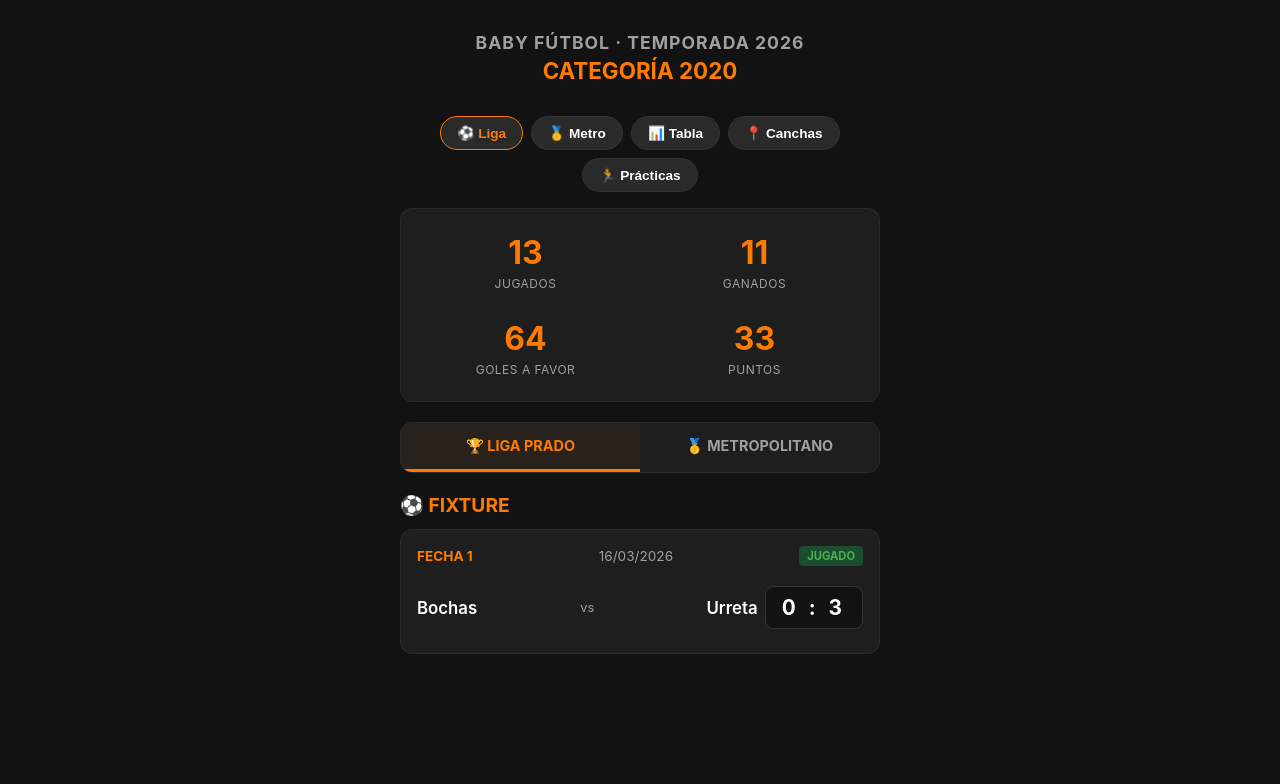
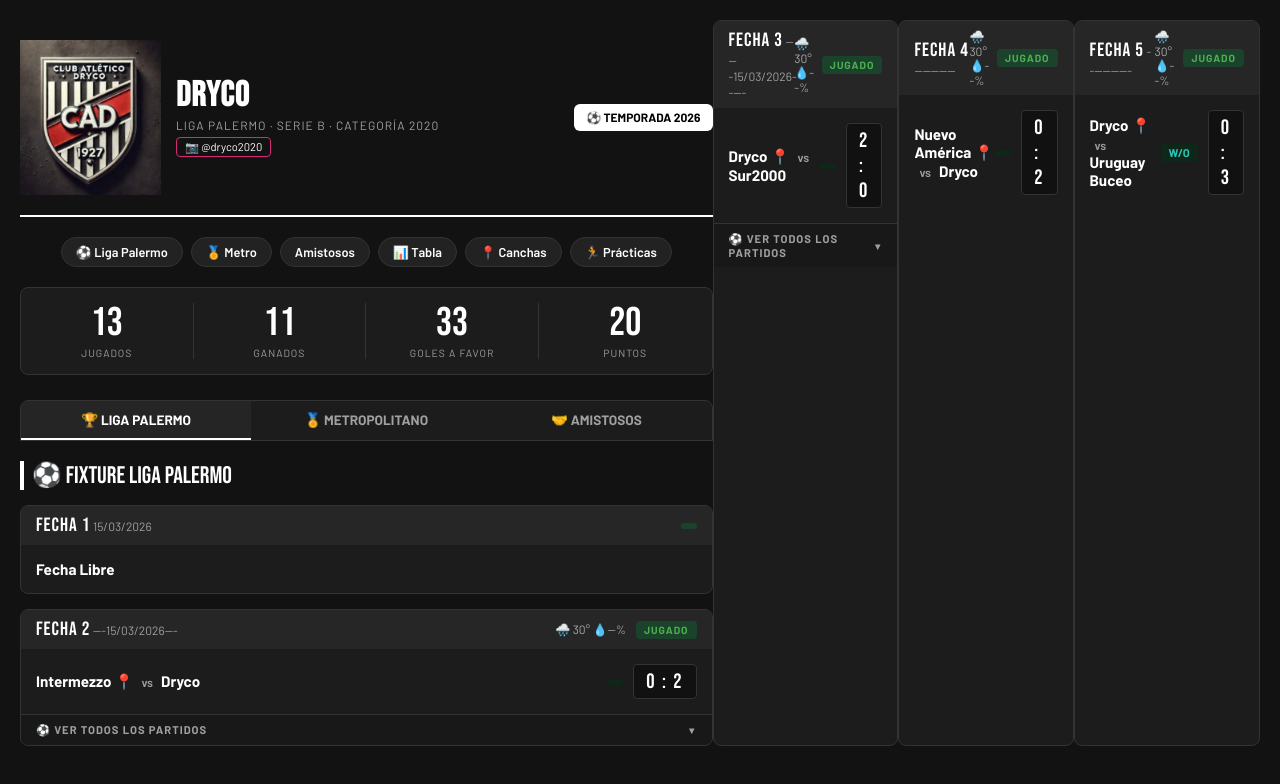
Before and after one commit to RicardoLlorente/dryco_2020, a plain HTML site: page index.html in a window 1280 px wide. Drawn offline with Linux system fonts and the light colour scheme.

Commit message:
Avances 1.0

```diff
--- a/index.html
+++ b/index.html
@@ -3,243 +3,354 @@
 <head>
   <meta charset="UTF-8">
   <meta name="viewport" content="width=device-width, initial-scale=1.0">
-    <title>Baby Fútbol - Categoría 2020</title>
+  <title>Dryco - Categoría 2020</title>
+  <!-- Fuentes oficiales del sitio -->
+  <link rel="preconnect" href="https://fonts.googleapis.com">
+  <link rel="preconnect" href="https://fonts.gstatic.com" crossorigin>
+  <link href="https://fonts.googleapis.com/css2?family=Barlow:wght@400;600;700&family=Bebas+Neue&display=swap" rel="stylesheet">
+
   <style>
-        :root {
-            --bg-color: #121212;
-            --card-bg: #1e1e1e;
-            --accent-orange: #ff7b00;
-            --text-color: #ffffff;
-            --text-muted: #a0a0a0;
-            --green-badge: #1b4d2e;
-            --green-text: #4caf50;
+    /* Para que el scroll al tocar botones del nav sea suave */
+  html {
+    scroll-behavior: smooth;
 }
 
-        body {
-            font-family: -apple-system, BlinkMacSystemFont, "Segoe UI", Roboto, Helvetica, Arial, sans-serif;
-            background-color: var(--bg-color);
-            color: var(--text-color);
-            margin: 0;
-            padding: 16px;
+    /* FOOTER TARJETA: VER OTROS PARTIDOS */
+    .card-footer {
+        border-top: 1px solid var(--border-color);
+        padding: 8px 15px;
+        background-color: #181818;
         display: flex;
-            justify-content: center;
+        align-items: center;
+        justify-content: space-between;
+        cursor: pointer;
+        transition: background-color 0.2s ease;
     }
 
-        .container {
-            width: 100%;
-            max-width: 480px;
+    .card-footer:hover {
+        background-color: #222222;
     }
 
-        /* Encabezado / Shield */
-        .header {
-            text-align: center;
-            padding: 16px 0;
-        }
-
-        .header h1 {
-            font-size: 1.1rem;
+    .btn-ver-partidos {
+        font-size: 0.7rem;
+        font-weight: 700;
+        color: var(--text-muted);
+        letter-spacing: 1px;
         text-transform: uppercase;
-            letter-spacing: 1px;
-            margin: 0;
-            color: var(--text-muted);
-        }
-
-        .header h2 {
-            font-size: 1.4rem;
-            color: var(--accent-orange);
-            margin: 4px 0 0 0;
-        }
-
-        /* Botones de navegación */
-        .nav-buttons {
-            display: flex;
-            flex-wrap: wrap;
-            gap: 8px;
-            justify-content: center;
-            margin: 16px 0;
-        }
-
-        .btn {
-            background-color: #2a2a2a;
-            color: var(--text-color);
-            border: 1px solid #333;
-            border-radius: 20px;
-            padding: 8px 16px;
-            font-size: 0.85rem;
-            font-weight: 600;
-            cursor: pointer;
-            text-decoration: none;
         display: flex;
         align-items: center;
         gap: 6px;
     }
 
-        .btn.active {
-            border-color: var(--accent-orange);
-            color: var(--accent-orange);
+    .arrow-icon {
+    font-size: 0.6rem;
+    color: var(--text-muted);
+    }
+    :root {
+      --bg-dark: #121212;
+      --card-bg: #1c1c1c;
+      --card-header: #262626;
+      --orange: #ffffff;
+      --orange-badge: #e65100;
+      --text-main: #ffffff;
+      --text-muted: #a0a0a0;
+      --green-bg: #1b432c;
+      --green-text: #4caf50;
+      --border-color: #333333;
     }
 
-        /* Rejilla de Estadísticas principales */
-        .stats-grid {
+    * {
+      box-sizing: border-box;
+      margin: 0;
+      padding: 0;
+      font-family: 'Barlow', sans-serif;
+    }
+
+    body {
+      background-color: var(--bg-dark);
+      color: var(--text-main);
+      padding: 20px;
+      display: flex;
+      justify-content: center;
+    }
+
+    .main-container {
+      width: 100%;
+      max-width: 850px;
+    }
+
+    /* 1. HEADER */
+    .header {
+      display: flex;
+      align-items: center;
+      justify-content: space-between;
+      padding: 20px 0;
+      border-bottom: 2px solid var(--orange);
+      margin-bottom: 20px;
+    }
+
+    .header-left {
+      display: flex;
+      align-items: center;
+      gap: 15px;
+    }
+
+    .escudo {
+      width: 60px;
+      height: 60px;
+      background-color: #333;
+      border-radius: 50%;
+      display: flex;
+      align-items: center;
+      justify-content: center;
+      font-weight: bold;
+      border: 2px solid var(--orange);
+    }
+
+    .title-area h1 {
+      font-family: 'Bebas Neue', sans-serif;
+      font-size: 2.2rem;
+      letter-spacing: 1px;
+      color: var(--orange);
+      line-height: 1;
+    }
+
+    .title-area p {
+      font-size: 0.75rem;
+      color: var(--text-muted);
+      letter-spacing: 1px;
+      margin-top: 4px;
+    }
+
+    .ig-tag {
+      display: inline-block;
+      margin-top: 5px;
+      padding: 2px 8px;
+      border: 1px solid #d62976;
+      border-radius: 4px;
+      color: #fff;
+      font-size: 0.7rem;
+      text-decoration: none;
+    }
+
+    .badge-season {
+      background-color: var(--orange);
+      color: #000;
+      font-weight: 700;
+      font-size: 0.75rem;
+      padding: 6px 12px;
+      border-radius: 6px;
+      text-transform: uppercase;
+    }
+
+    /* NAV BUTTONS */
+    .nav-bar {
+      display: flex;
+      justify-content: center;
+      gap: 8px;
+      margin-bottom: 20px;
+      flex-wrap: wrap;
+    }
+
+    .nav-btn {
+      background: #222;
+      border: 1px solid var(--border-color);
+      color: var(--text-main);
+      padding: 6px 14px;
+      border-radius: 20px;
+      font-size: 0.8rem;
+      font-weight: 600;
+      cursor: pointer;
+    }
+
+    /* 2. STATS BAR */
+    .stats-bar {
       display: grid;
-            grid-template-columns: 1fr 1fr;
-            gap: 12px;
+      grid-template-columns: repeat(4, 1fr);
       background-color: var(--card-bg);
-            border-radius: 12px;
-            padding: 16px;
-            margin-bottom: 20px;
-            border: 1px solid #2a2a2a;
+      border-radius: 8px;
+      padding: 15px 0;
+      margin-bottom: 25px;
+      border: 1px solid var(--border-color);
+      text-align: center;
     }
 
     .stat-item {
-            text-align: center;
-            padding: 8px 0;
+      border-right: 1px solid var(--border-color);
+    }
+
+    .stat-item:last-child {
+      border-right: none;
     }
 
     .stat-value {
-            font-size: 2rem;
-            font-weight: bold;
-            color: var(--accent-orange);
+      font-family: 'Bebas Neue', sans-serif;
+      font-size: 2.5rem;
+      color: var(--orange);
+      line-height: 1;
     }
 
     .stat-label {
-            font-size: 0.75rem;
+      font-size: 0.65rem;
       color: var(--text-muted);
+      letter-spacing: 1px;
       text-transform: uppercase;
       margin-top: 4px;
-            letter-spacing: 0.5px;
     }
 
-        /* Selector de Torneos */
-        .tournament-tabs {
-            display: grid;
-            grid-template-columns: 1fr 1fr;
-            background-color: var(--card-bg);
-            border-radius: 12px;
+    /* SUB TABS */
+    .sub-tabs {
+      display: flex;
+      background: var(--card-bg);
+      border-radius: 8px 8px 0 0;
       overflow: hidden;
       margin-bottom: 20px;
-            border: 1px solid #2a2a2a;
+      border: 1px solid var(--border-color);
     }
 
-        .tab {
-            padding: 14px;
+    .sub-tab {
+      flex: 1;
+      padding: 10px;
       text-align: center;
-            font-weight: bold;
-            font-size: 0.9rem;
+      font-weight: 700;
+      font-size: 0.85rem;
+      color: var(--text-muted);
       cursor: pointer;
-            color: var(--text-muted);
-            border-bottom: 3px solid transparent;
     }
 
-        .tab.active {
-            color: var(--accent-orange);
-            border-bottom-color: var(--accent-orange);
-            background-color: rgba(255, 123, 0, 0.05);
+    .sub-tab.active {
+      color: var(--orange);
+      border-bottom: 2px solid var(--orange);
+      background: #252525;
     }
 
-        /* Sección de Fixture */
+    /* SECTION TITLE */
     .section-title {
-            font-size: 1.2rem;
-            font-weight: bold;
-            color: var(--accent-orange);
-            margin-bottom: 12px;
+      font-family: 'Bebas Neue', sans-serif;
+      font-size: 1.5rem;
+      color: var(--orange);
       display: flex;
       align-items: center;
       gap: 8px;
+      margin-bottom: 15px;
+      border-left: 4px solid var(--orange);
+      padding-left: 8px;
     }
 
-        /* Tarjeta de Fecha / Partido */
+    /* 3. FIXTURE CARD */
     .match-card {
       background-color: var(--card-bg);
-            border-radius: 12px;
-            padding: 16px;
-            margin-bottom: 12px;
-            border: 1px solid #2a2a2a;
+      border-radius: 8px;
+      border: 1px solid var(--border-color);
+      overflow: hidden;
+      margin-bottom: 15px;
     }
 
-        .match-header {
+    .card-header {
+      background-color: var(--card-header);
+      padding: 8px 15px;
       display: flex;
       justify-content: space-between;
       align-items: center;
-            margin-bottom: 12px;
-            font-size: 0.85rem;
+      font-size: 0.8rem;
     }
 
-        .match-round {
-            color: var(--accent-orange);
-            font-weight: bold;
-            text-transform: uppercase;
+    .fecha-num {
+      font-family: 'Bebas Neue', sans-serif;
+      font-size: 1.2rem;
+      color: var(--orange);
+      letter-spacing: 1px;
     }
 
-        .match-date {
+    .fecha-date {
       color: var(--text-muted);
+      font-size: 0.75rem;
     }
 
-        .match-status {
-            background-color: var(--green-badge);
+    .status-badge {
+      background-color: var(--green-bg);
       color: var(--green-text);
-            font-weight: bold;
+      font-size: 0.65rem;
+      font-weight: 700;
+      padding: 3px 8px;
+      border-radius: 4px;
+      letter-spacing: 1px;
+    }
+
+    .card-body {
+      padding: 15px;
+      display: flex;
+      justify-content: space-between;
+      align-items: center;
+    }
+
+    .teams-info {
+      font-size: 0.95rem;
+      font-weight: 600;
+    }
+
+    .teams-info span.vs {
+      font-size: 0.75rem;
+      color: var(--text-muted);
+      margin: 0 5px;
+    }
+
+    .score-box {
+      display: flex;
+      align-items: center;
+      gap: 10px;
+    }
+
+    .score-badge {
+      background-color: #0d2818;
+      color: #2ec4b6;
       font-size: 0.7rem;
       padding: 3px 8px;
       border-radius: 4px;
-            text-transform: uppercase;
+      font-weight: bold;
     }
 
-        /* Scoreboard */
-        .match-body {
-            display: flex;
-            align-items: center;
-            justify-content: space-between;
-            padding: 8px 0;
-        }
-
-        .team-name {
-            font-size: 1.05rem;
-            font-weight: 600;
-            width: 35%;
-        }
-
-        .team-name.right {
-            text-align: right;
-        }
-
-        .vs-badge {
-            color: var(--text-muted);
-            font-size: 0.8rem;
-        }
-
-        .score-box {
-            background-color: #121212;
-            border-radius: 8px;
-            padding: 8px 16px;
+    .score-numbers {
+      background-color: #111;
+      padding: 4px 12px;
+      border-radius: 4px;
+      font-family: 'Bebas Neue', sans-serif;
       font-size: 1.3rem;
-            font-weight: bold;
-            letter-spacing: 4px;
+      letter-spacing: 2px;
       border: 1px solid #333;
     }
   </style>
 </head>
 <body>
 
-<div class="container">
+  <div class="main-container">
 
-    <!-- Header -->
-    <div class="header">
-        <h1>Baby Fútbol · Temporada 2026</h1>
-        <h2>CATEGORÍA 2020</h2>
+    <!-- HEADER PRINCIPAL -->
+    <header class="header">
+      <div class="header-left">
+        <img src="escudo-dryco.png" alt="Escudo Dryco" class="escudo-img">        <div class="title-area">
+          <h1>DRYCO</h1>
+          <p>LIGA PALERMO · SERIE B · CATEGORÍA 2020</p>
+          <a href="#" class="ig-tag">📷 @dryco2020</a>
         </div>
+      </div>
+      <div class="badge-season">⚽ TEMPORADA 2026</div>
+    </header>
 
-    <!-- Menú de Accesos Rápidos -->
-    <div class="nav-buttons">
-        <button class="btn active">⚽ Liga</button>
-        <button class="btn">🥇 Metro</button>
-        <button class="btn">📊 Tabla</button>
-        <button class="btn">📍 Canchas</button>
-        <button class="btn">🏃 Prácticas</button>
-    </div>
+    <!-- BARRA NAVEGACIÓN -->
+    <nav class="nav-bar">
+    <a href="#seccion-fixture" style="text-decoration: none;">
+        <button class="nav-btn">⚽ Liga Palermo</button>
+    </a>
+      <button class="nav-btn">🏅 Metro</button>
+      <button class="nav-btn"> Amistosos</button>
+      <button class="nav-btn">📊 Tabla</button>
+      <button class="nav-btn">📍 Canchas</button>
+      <button class="nav-btn">🏃 Prácticas</button>
+    </nav>
 
-    <!-- Resumen de Estadísticas -->
-    <div class="stats-grid">
+   <!-- RESUMEN DE ESTADÍSTICAS -->
+<section class="stats-bar">
   <div class="stat-item">
     <div class="stat-value">13</div>
     <div class="stat-label">Jugados</div>
@@ -249,36 +360,155 @@
     <div class="stat-label">Ganados</div>
   </div>
   <div class="stat-item">
-            <div class="stat-value">64</div>
+    <div class="stat-value">33</div>
     <div class="stat-label">Goles a Favor</div>
   </div>
   <div class="stat-item">
-            <div class="stat-value">33</div>
+    <div class="stat-value">20</div>
     <div class="stat-label">Puntos</div>
+  </div>
+</section>
+    <!-- SUB TABS -->
+    <div class="sub-tabs">
+      <div class="sub-tab active">🏆 LIGA PALERMO</div>
+      <div class="sub-tab">🏅 METROPOLITANO</div>
+      <div class="sub-tab">🤝 AMISTOSOS</div>
+    </div>
+
+    <!-- TÍTULO SECCIÓN -->
+    <div id="seccion-fixture" class="section-title">
+      ⚽ FIXTURE LIGA PALERMO
+    </div>
+
+
+
+     <!-- TARJETA FECHA 1 -->
+    <div class="match-card">
+      <div class="card-header">
+        <div>
+          <span class="fecha-num">FECHA 1</span>
+          <span class="fecha-date">15/03/2026</span>
+        </div>
+        <div style="display: flex; gap: 10px; align-items: center;">
+          <span style="color: #aaa; font-size: 0.75rem;"></span>
+          <span class="status-badge"></span>
+        </div>
+      </div>
+      <div class="card-body">
+        <div class="teams-info">
+          <strong>Fecha Libre</strong>
+        </div>
+        <div class="score-box">
+
         </div>
       </div>
 
-    <!-- Pestañas Torneos -->
-    <div class="tournament-tabs">
-        <div class="tab active">🏆 LIGA PRADO</div>
-        <div class="tab">🥇 METROPOLITANO</div>
     </div>
 
-    <!-- Fixture -->
-    <div class="section-title">⚽ FIXTURE</div>
+    <!-- TARJETA FECHA 2 -->
+<div class="match-card">
+    <div class="card-header">
+        <div>
+            <span class="fecha-num">FECHA 2</span>
+            <span class="fecha-date">---15/03/2026---</span>
+        </div>
+        <div style="display: flex; gap: 10px; align-items: center;">
+            <span style="color: #aaa; font-size: 0.75rem;">🌧️ 30° 💧--%</span>
+            <span class="status-badge">JUGADO</span>
+        </div>
+    </div>
 
-    <!-- Fecha de Ejemplo -->
+
+    <div class="card-body">
+        <div class="teams-info">
+            <strong>Intermezzo</strong> 📍 <span class="vs">vs</span> <strong>Dryco</strong>
+        </div>
+        <div class="score-box">
+            <span class="score-badge"></span>
+            <div class="score-numbers">0 : 2</div>
+        </div>
+    </div>
+    <div class="card-footer">
+        <div class="btn-ver-partidos">
+            ⚽ VER TODOS LOS PARTIDOS
+        </div>
+        <span class="arrow-icon">▼</span>
+    </div>
+</div>
+
+
+    </div>
+    <!-- TARJETA FECHA 3 -->
     <div class="match-card">
-        <div class="match-header">
-            <span class="match-round">Fecha 1</span>
-            <span class="match-date">16/03/2026</span>
-            <span class="match-status">JUGADO</span>
+      <div class="card-header">
+        <div>
+          <span class="fecha-num">FECHA 3</span>
+          <span class="fecha-date">-----15/03/2026-----</span>
         </div>
-        <div class="match-body">
-            <div class="team-name">Bochas</div>
-            <span class="vs-badge">vs</span>
-            <div class="team-name right">Urreta</div>
-            <div class="score-box">0 : 3</div>
+        <div style="display: flex; gap: 10px; align-items: center;">
+          <span style="color: #aaa; font-size: 0.75rem;">🌧️ 30° 💧--%</span>
+          <span class="status-badge">JUGADO</span>
+        </div>
+      </div>
+      <div class="card-body">
+        <div class="teams-info">
+          <strong>Dryco</strong> 📍 <span class="vs">vs</span> <strong>Sur2000</strong>
+        </div>
+        <div class="score-box">
+          <span class="score-badge"></span>
+          <div class="score-numbers">2 : 0</div>
+        </div>
+      </div>
+    <div class="card-footer">
+    <div class="btn-ver-partidos">
+      ⚽ VER TODOS LOS PARTIDOS
+    </div>
+    <span class="arrow-icon">▼</span>
+    </div>
+</div>
+    </div>
+    <!-- TARJETA FECHA 4 -->
+    <div class="match-card">
+      <div class="card-header">
+        <div>
+          <span class="fecha-num">FECHA 4</span>
+          <span class="fecha-date">----------</span>
+        </div>
+        <div style="display: flex; gap: 10px; align-items: center;">
+          <span style="color: #aaa; font-size: 0.75rem;">🌧️ 30° 💧--%</span>
+          <span class="status-badge">JUGADO</span>
+        </div>
+      </div>
+      <div class="card-body">
+        <div class="teams-info">
+          <strong>Nuevo América</strong> 📍 <span class="vs">vs</span> <strong>Dryco</strong>
+        </div>
+        <div class="score-box">
+          <span class="score-badge"></span>
+          <div class="score-numbers">0 : 2</div>
+        </div>
+      </div>
+    </div>
+    <!-- TARJETA FECHA 5 -->
+    <div class="match-card">
+      <div class="card-header">
+        <div>
+          <span class="fecha-num">FECHA 5</span>
+          <span class="fecha-date">-----------</span>
+        </div>
+        <div style="display: flex; gap: 10px; align-items: center;">
+          <span style="color: #aaa; font-size: 0.75rem;">🌧️ 30° 💧--%</span>
+          <span class="status-badge">JUGADO</span>
+        </div>
+      </div>
+      <div class="card-body">
+        <div class="teams-info">
+          <strong>Dryco</strong> 📍 <span class="vs">vs</span> <strong>Uruguay Buceo</strong>
+        </div>
+        <div class="score-box">
+          <span class="score-badge">W/O</span>
+          <div class="score-numbers">0 : 3</div>
+        </div>
       </div>
     </div>
 
```
Also changed, not shown: datos.js (added, +83 -0 lines), escudo-dryco.png (added). Lines whose indentation alone changed are shown as unchanged.
